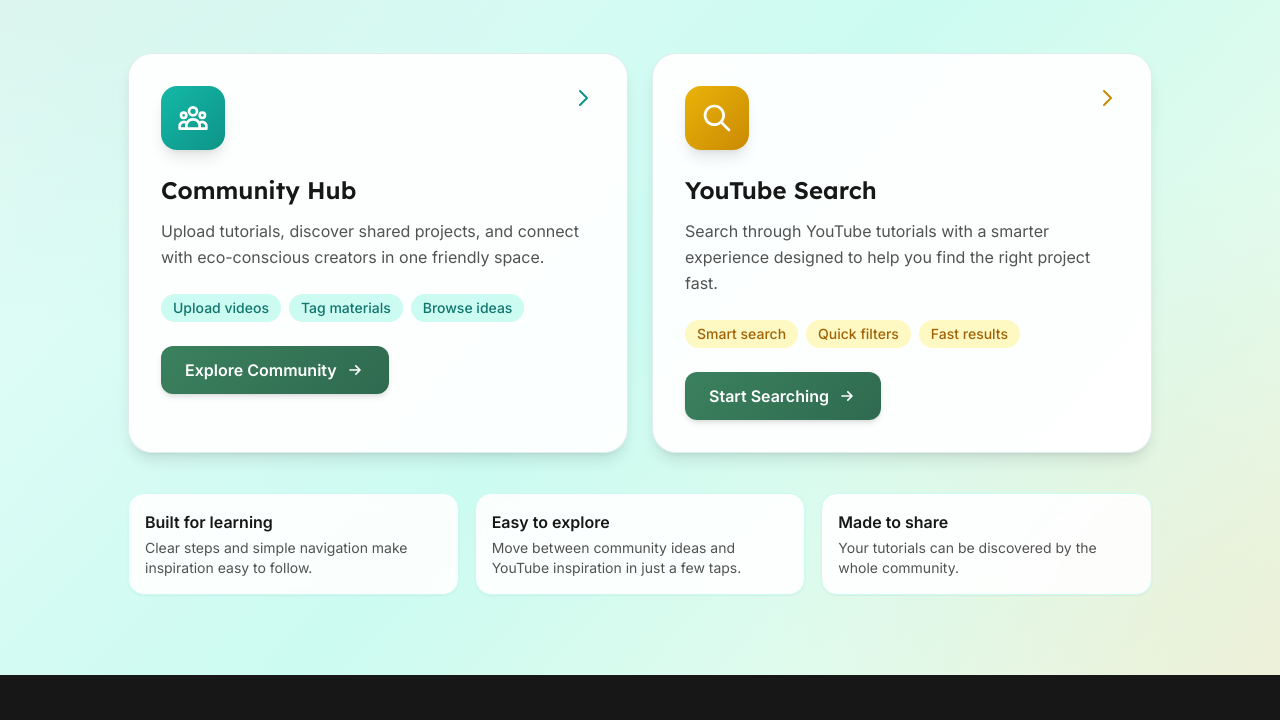
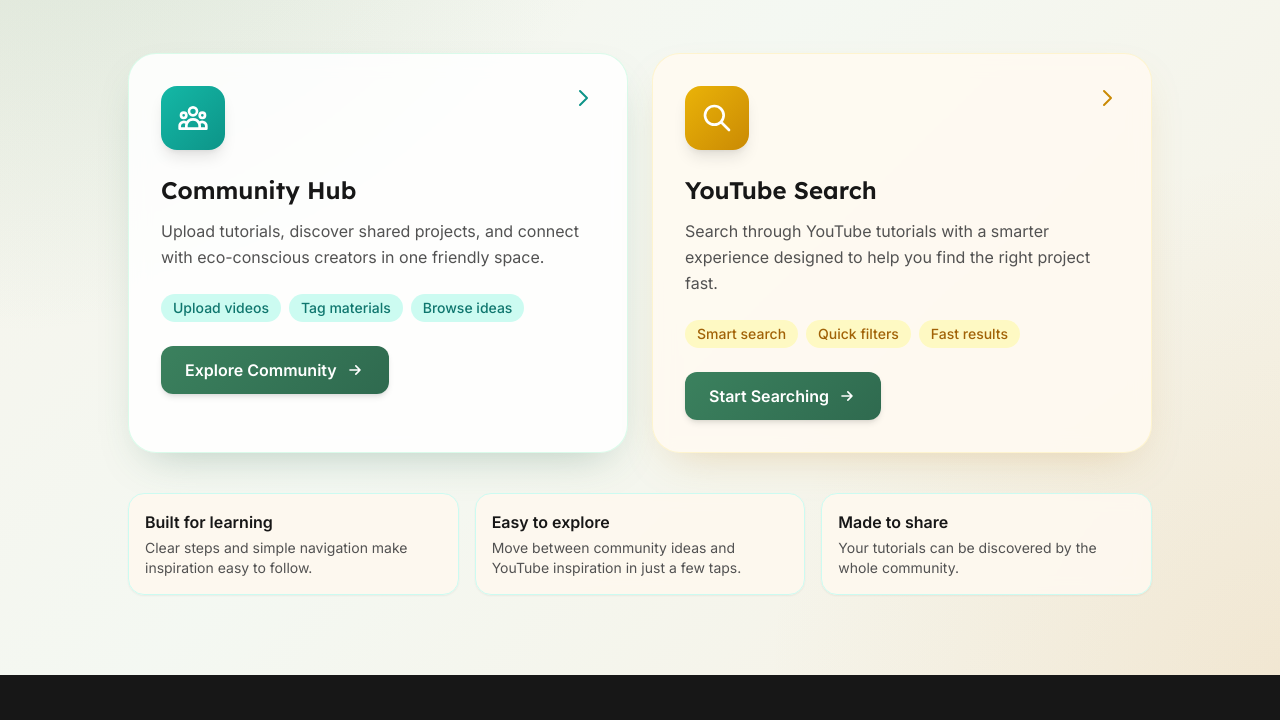
Before and after one commit to Reda-hi/Reda-hi.github.io, a website: page index.html in a window 1280 px wide. Shown: the part 383-1103 px from the top of the page. Drawn offline with nearby package versions, Linux system fonts and the light colour scheme.

Commit message:
Warm up homepage palette

```diff
--- a/index.html
+++ b/index.html
@@ -102,7 +102,7 @@
     }
   </style>
 </head>
-<body class="min-h-screen bg-gradient-to-br from-primary-50 via-primary-100 to-secondary-50 font-sans">
+<body class="min-h-screen bg-[radial-gradient(circle_at_top_left,_rgba(78,155,116,0.12),_transparent_38%),linear-gradient(135deg,_#f7f2e8_0%,_#f4f8f2_45%,_#f7efe0_100%)] font-sans">
   <header class="navbar">
     <div class="logo">
       <div style="width: 32px; height: 32px; background: linear-gradient(135deg, var(--primary-600), var(--primary-700)); border-radius: 8px; display: flex; align-items: center; justify-content: center; color: white; font-weight: bold; font-size: 1rem;">♻️</div>
@@ -133,7 +133,7 @@
       </div>
 
       <div class="grid gap-6 lg:grid-cols-2 max-w-5xl mx-auto">
-        <a href="/community/" class="card-pro rounded-3xl p-6 sm:p-8 hover-lift group">
+        <a href="/community/" class="card-pro rounded-[28px] p-6 sm:p-8 hover-lift group border border-emerald-100/80 bg-white/85 shadow-[0_18px_45px_-20px_rgba(47,106,79,0.35)]">
           <div class="flex items-start justify-between mb-6">
             <div class="w-14 h-14 sm:w-16 sm:h-16 bg-gradient-to-br from-primary-500 to-primary-600 rounded-2xl flex items-center justify-center shadow-lg">
               <svg class="w-7 h-7 sm:w-8 sm:h-8 text-white" fill="none" stroke="currentColor" viewBox="0 0 24 24">
@@ -166,7 +166,7 @@
           </div>
         </a>
 
-        <a href="/YTsearch/" class="card-pro rounded-3xl p-6 sm:p-8 hover-lift group">
+        <a href="/YTsearch/" class="card-pro rounded-[28px] p-6 sm:p-8 hover-lift group border border-amber-100/80 bg-[#fffaf1]/90 shadow-[0_18px_45px_-20px_rgba(194,141,52,0.35)]">
           <div class="flex items-start justify-between mb-6">
             <div class="w-14 h-14 sm:w-16 sm:h-16 bg-gradient-to-br from-secondary-500 to-secondary-600 rounded-2xl flex items-center justify-center shadow-lg">
               <svg class="w-7 h-7 sm:w-8 sm:h-8 text-white" fill="none" stroke="currentColor" viewBox="0 0 24 24">
@@ -201,15 +201,15 @@
       </div>
 
       <div class="mt-10 grid gap-4 md:grid-cols-3 max-w-5xl mx-auto">
-        <div class="rounded-2xl border border-primary-100 bg-white/90 p-4 text-left shadow-sm backdrop-blur">
+        <div class="rounded-2xl border border-primary-100 bg-[#fdf8ef]/95 p-4 text-left shadow-sm backdrop-blur">
           <p class="font-semibold text-neutral-900">Built for learning</p>
           <p class="text-sm text-neutral-600 mt-1">Clear steps and simple navigation make inspiration easy to follow.</p>
         </div>
-        <div class="rounded-2xl border border-primary-100 bg-white/90 p-4 text-left shadow-sm backdrop-blur">
+        <div class="rounded-2xl border border-primary-100 bg-[#fdf8ef]/95 p-4 text-left shadow-sm backdrop-blur">
           <p class="font-semibold text-neutral-900">Easy to explore</p>
           <p class="text-sm text-neutral-600 mt-1">Move between community ideas and YouTube inspiration in just a few taps.</p>
         </div>
-        <div class="rounded-2xl border border-primary-100 bg-white/90 p-4 text-left shadow-sm backdrop-blur">
+        <div class="rounded-2xl border border-primary-100 bg-[#fdf8ef]/95 p-4 text-left shadow-sm backdrop-blur">
           <p class="font-semibold text-neutral-900">Made to share</p>
           <p class="text-sm text-neutral-600 mt-1">Your tutorials can be discovered by the whole community.</p>
         </div>
```
